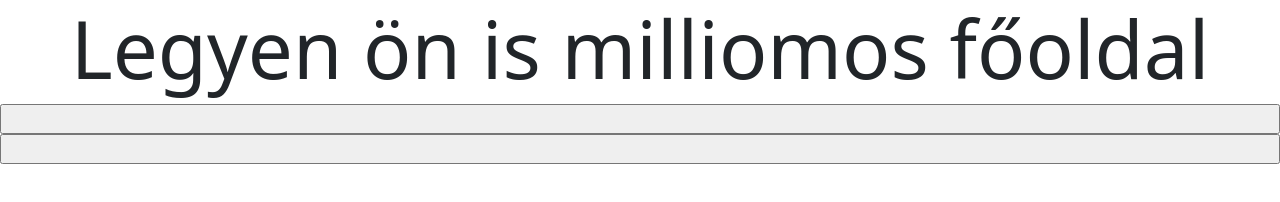
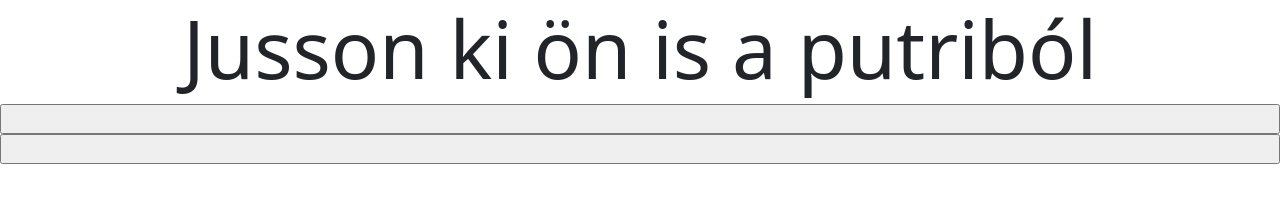
Before and after one commit to MarkComrade/Legyenonismilliomos, a plain HTML site: page frontend/html/index.html in a window 1280 px wide. Drawn offline with Linux system fonts and the light colour scheme.

Commit message:
Update index.html

```diff
--- a/frontend/html/index.html
+++ b/frontend/html/index.html
@@ -17,7 +17,7 @@
     <body>
         <div class="container-fluid">
             <div class="row text-center">
-                <h1 class="display-1">Legyen ön is milliomos főoldal</h1>
+                <h1 class="display-1">Jusson ki ön is a putriból</h1>
             </div>
 
             <div class="row justify-content-center">
```
